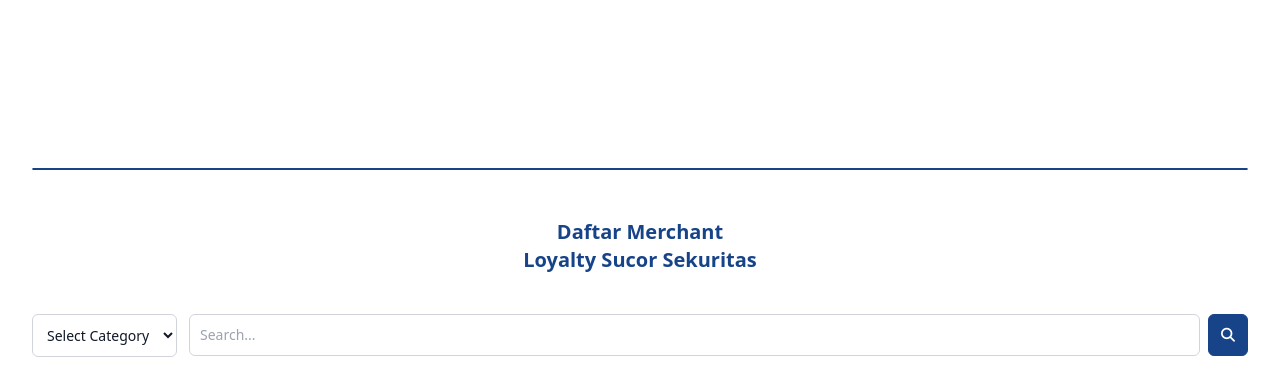
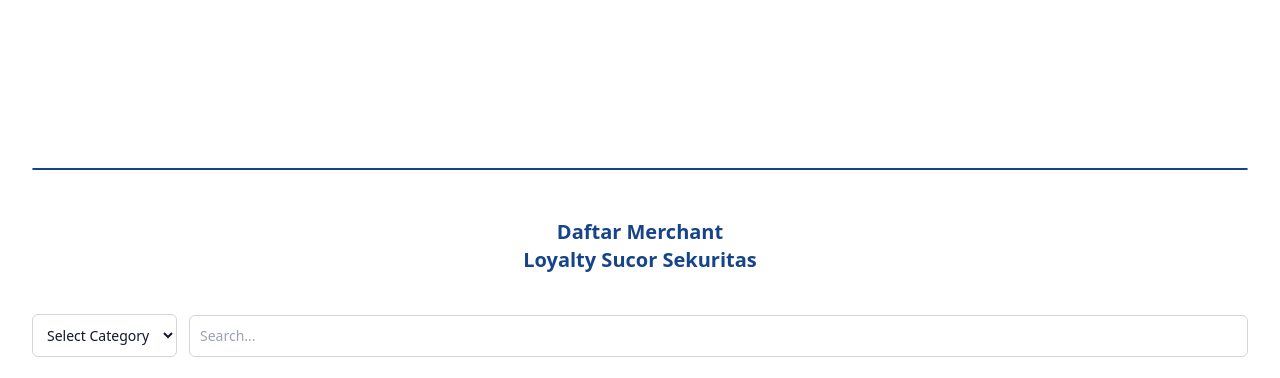
Before and after one commit to adhityabaguswicaksono/loyalty-sucor-sekuritas-template-web, a plain HTML site: page index.html in a window 1280 px wide. Shown: the part 376-754 px from the top of the page. Drawn offline with nearby package versions, Linux system fonts and the light colour scheme.

Commit message:
1 file modified

```diff
--- a/index.html
+++ b/index.html
@@ -44,17 +44,11 @@
         <h2 class="text-xl font-bold text-center text-sucorblue pb-4">Daftar Merchant<br/>Loyalty Sucor Sekuritas</h2>
 
         <div class="flex flex-col gap-3 py-6 md:flex-row-reverse">
-          <div class="grow">
-            <form class="flex items-center">
-              <label for="simple-search" class="sr-only">Search</label>
-              <div class="relative w-full">
-                  <input type="text" id="simple-search" class="bg-white border border-gray-300 text-gray-900 text-sm rounded-md focus:ring-sucorblue focus:ring-0 focus:border-sucorblue focus:outline-none block w-full p-2.5" placeholder="Search..." required>
-              </div>
-              <button type="submit" class="py-2.5 px-3 ml-2 text-sm font-medium text-white bg-sucorblue rounded-md border border-sucorblue duration-150 hover:bg-white hover:text-sucorblue focus:ring-0 focus:outline-none focus:ring-sucorblue hover:ease-in-out">
-                  <i class="fa-solid fa-magnifying-glass"></i>
-                  <span class="sr-only">Search</span>
-              </button>
-            </form>
+          <div class="grow flex items-center">
+            <label for="simple-search" class="sr-only">Search</label>
+            <div class="relative w-full">
+                <input type="text" id="simple-search" class="bg-white border border-gray-300 text-gray-900 text-sm rounded-md focus:ring-sucorblue focus:ring-0 focus:border-sucorblue focus:outline-none block w-full p-2.5" placeholder="Search..." required>
+            </div>
           </div>
           <div>
             <label for="category" class="sr-only">Category</label>
```
